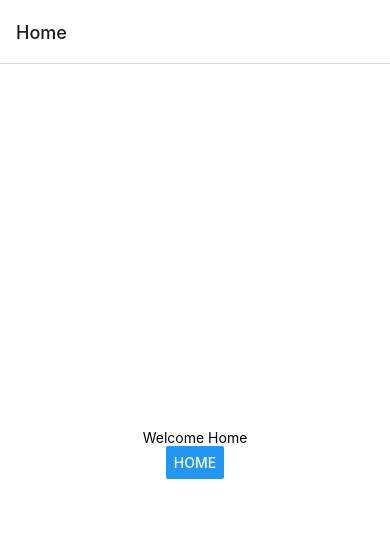
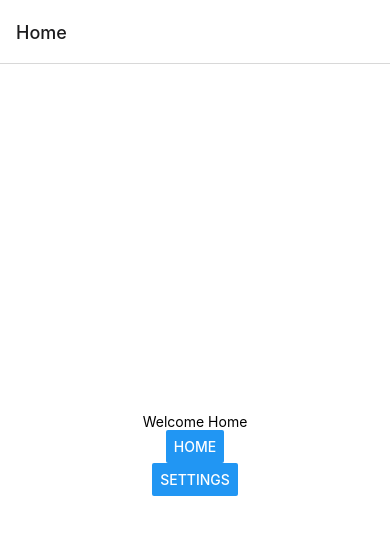
Before and after one commit to EmiRoberti77/react_native_navigation, a React Native app: screen /Home in a window 390 px wide. Shown: the top 534 px of the page. Built offline with nearby package versions, Linux system fonts and the light colour scheme.

Commit message:
fixed ({navigation}) to not be undefined

```diff
--- a/src/screens/Home.tsx
+++ b/src/screens/Home.tsx
@@ -14,6 +14,10 @@ const Home: FC<HomeProps> = ({ navigation }) => {
         title="Home"
         onPress={() => navigation.navigate('Details', { title: 'Emi code' })}
       />
+            <Button
+        title="Settings"
+        onPress={() => navigation.navigate('Settings')}
+      />
     </View>
   );
 };
--- a/src/screens/Settings.tsx
+++ b/src/screens/Settings.tsx
@@ -1,10 +1,19 @@
-import React from 'react';
-import { View, Text, StyleSheet } from 'react-native';
+import { StackNavigationProp } from '@react-navigation/stack';
+import React, { FC } from 'react';
+import { View, Text, StyleSheet, Button } from 'react-native';
+import { MainStackParamList } from '../types/navigation';
 
-const Settings = () => {
+interface SettingsProps {
+  navigation:StackNavigationProp<MainStackParamList, "Settings">
+}
+
+const Settings:FC<SettingsProps> = ({navigation}) => {
   return (
     <View style={styles.container}>
       <Text>Settings</Text>
+      <Button
+        title='Home'
+        onPress={()=>navigation.navigate('Home')} />
     </View>
   );
 };
```
